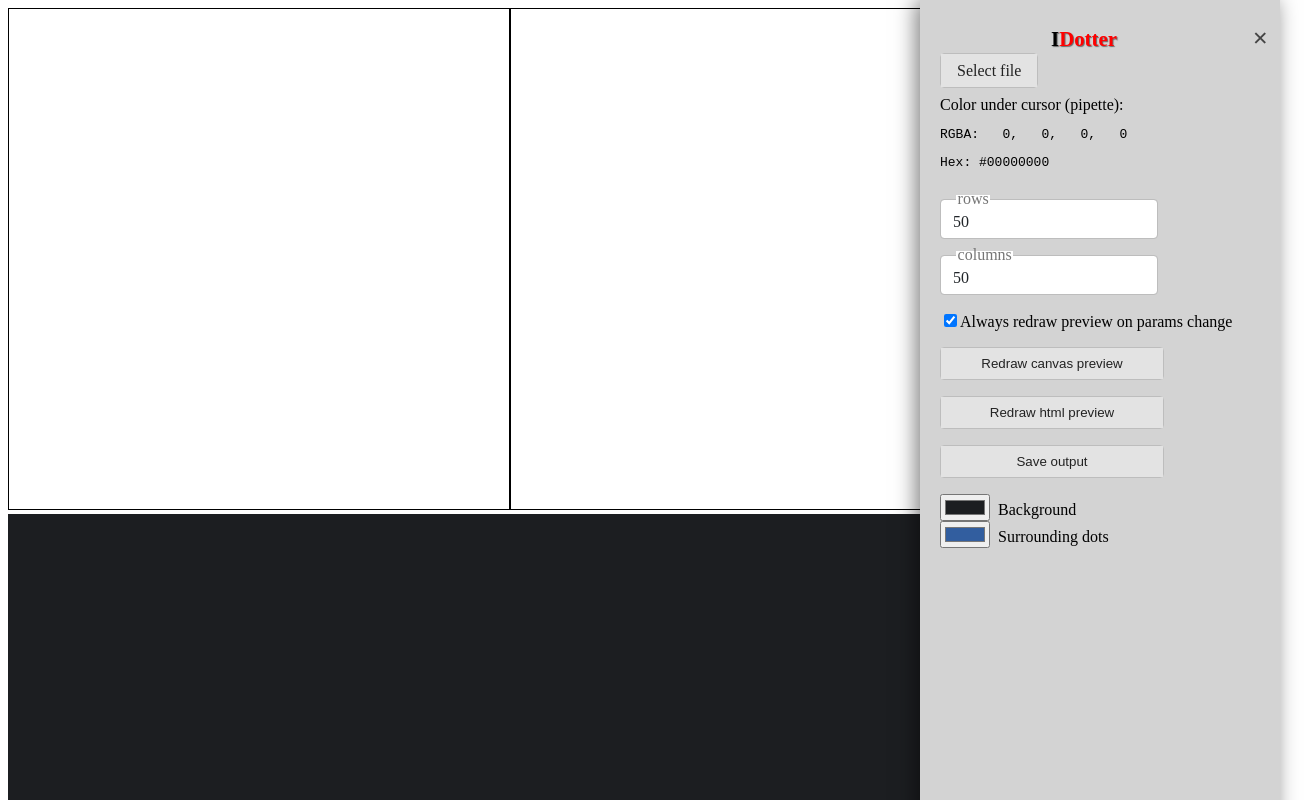
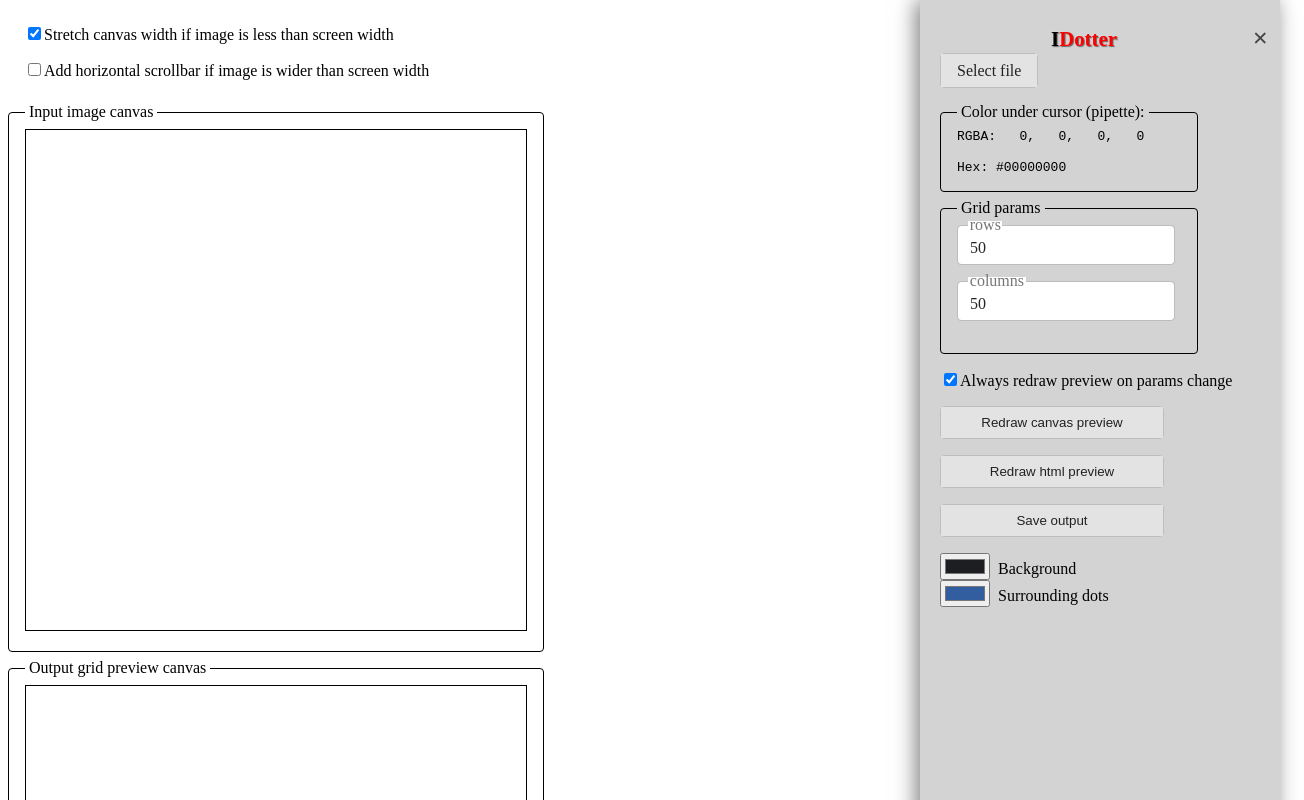
Before and after one commit to VasiliyTemniy/image-dotter, a React (Create React App) app: page / in a window 1280 px wide. Shown: the top 800 px of the page, 1304 px wide, since content can reach past the window. Built offline with nearby package versions, Linux system fonts and the light colour scheme.

Commit message:
add some styles

```diff
--- a/src/App.js
+++ b/src/App.js
@@ -9,6 +9,9 @@ import './styles/nav.css';
 import './styles/button.css';
 import './styles/input.css';
 import './styles/notification.css';
+import './styles/flex.css';
+import './styles/container.css';
+import './styles/main.css';
 import { pipetteHexText, pipetteRGBAText } from './utils/color';
 
 
--- a/src/components/ImageInit.js
+++ b/src/components/ImageInit.js
@@ -1,6 +1,9 @@
-import { useEffect } from 'react';
+import { useEffect, useState } from 'react';
 
 const ImageInit = ({ inputCanvasRef, outputCanvasRef, updatePipetteColor }) => {
+
+  const [stretchCanvas, setStretchCanvas] = useState(true);
+  const [screenOverflow, setScreenOverflow] = useState(false);
 
   const topsideStyle = {
     border: '1px solid #000000',
@@ -39,7 +42,45 @@ const ImageInit = ({ inputCanvasRef, outputCanvasRef, updatePipetteColor }) => {
   }, []);
 
   return (
-    <>
+    <div className='container flex column gap-1rem'>
+      <div className='container flex column padding-1rem gap-1rem'>
+        <div className="checkbox-input">
+          <input
+            id="stretch-canvas"
+            type="checkbox"
+            name="stretch-canvas"
+            className="checkbox-input__field"
+            checked={stretchCanvas}
+            onChange={(e) => setStretchCanvas(e.target.checked)}
+          />
+          <label
+            htmlFor="stretch-canvas"
+            className="checkbox-input__label"
+          >
+            Stretch canvas width if image is less than screen width
+          </label>
+        </div>
+        <div className="checkbox-input">
+          <input
+            id="screen-overflow"
+            type="checkbox"
+            name="screen-overflow"
+            className="checkbox-input__field"
+            checked={screenOverflow}
+            onChange={(e) => setScreenOverflow(e.target.checked)}
+          />
+          <label
+            htmlFor="screen-overflow"
+            className="checkbox-input__label"
+          >
+            Add horizontal scrollbar if image is wider than screen width
+          </label>
+        </div>
+      </div>
+      <div className='container padding-1rem border-black-1px width-fit-content bg-white'>
+        <div className='title'>
+          Input image canvas
+        </div>
         <canvas
           id="input-canvas"
           width="500"
@@ -49,6 +90,11 @@ const ImageInit = ({ inputCanvasRef, outputCanvasRef, updatePipetteColor }) => {
         >
           Your browser does not support the HTML5 canvas tag.
         </canvas>
+      </div>
+      <div className='container padding-1rem border-black-1px width-fit-content bg-white'>
+        <div className='title'>
+          Output grid preview canvas
+        </div>
         <canvas
           id="output-canvas"
           width="500"
@@ -58,7 +104,8 @@ const ImageInit = ({ inputCanvasRef, outputCanvasRef, updatePipetteColor }) => {
         >
           Your browser does not support the HTML5 canvas tag.
         </canvas>
-    </>
+      </div>
+    </div>
   );
 };
 
--- a/src/components/Menu.js
+++ b/src/components/Menu.js
@@ -78,8 +78,8 @@ const Menu = ({
               className="file-input__field"
             />
           </li>
-          <li className="color-info">
-            <div>Color under cursor (pipette):</div>
+          <li className="container flex column gap-1rem bg-lightgray padding-1rem border-black-1px margin-v-1rem" style={{ width: '14rem', marginTop: '2rem' }}>
+            <div className='title'>Color under cursor (pipette):</div>
             <div id="color-rgba" style={{ fontFamily: 'monospace' }} ref={pipetteRGBARef}>
               <pre>
                 RGBA:   0,   0,   0,   0
@@ -91,7 +91,9 @@ const Menu = ({
               </pre>
             </div>
           </li>
-          <li className="text-input text-input_floating">
+          <li className="container bg-lightgray padding-1rem border-black-1px margin-v-1rem" style={{ width: '14rem' }}>
+            <div className='title'>Grid params</div>
+            <div className="text-input text-input_floating">
               <label
                 htmlFor="rows-input"
                 className="text-input__label"
@@ -106,8 +108,8 @@ const Menu = ({
                 value={rowsCount}
                 onChange={(e) => updateRowsCount(e.target.value)}
               />
-          </li>
-          <li className="text-input text-input_floating">
+            </div>
+            <div className="text-input text-input_floating">
               <label
                 htmlFor="columns-input"
                 className="text-input__label"
@@ -122,6 +124,7 @@ const Menu = ({
                 value={columnsCount}
                 onChange={(e) => updateColumnsCount(e.target.value)}
               />
+            </div>
           </li>
           <li>
             <input
--- a/src/components/Notification.js
+++ b/src/components/Notification.js
@@ -3,6 +3,7 @@ const Notification = ({ message , type, shown }) => {
   const style = {
     borderColor: type === 'error' ? 'red' : 'green',
     opacity: shown ? 1 : 0,
+    top: shown ? '1rem' : '-5rem'
   };
 
   return <div id="notification" style={style}>{message}</div>;
--- /dev/null
+++ b/src/styles/container.css
@@ -0,0 +1,51 @@
+.container {
+  width: 100%;
+  height: 100%;
+  position: relative;
+}
+
+.container.width-fit-content {
+  width: fit-content;
+}
+
+.container.no-overflow {
+  overflow: hidden;
+}
+
+.container.padding-1rem {
+  padding: 1rem;
+}
+
+.container.padding-05rem {
+  padding: 0.5rem;
+}
+
+.container.margin-1rem {
+  margin: 1rem;
+}
+
+.container.margin-v-1rem {
+  margin: 1rem 0;
+}
+
+.container.border-black-1px {
+  border: 1px solid black;
+  border-radius: 0.25rem;
+}
+
+.container > .title {
+  position: absolute;
+  top: -0.6rem;
+  padding: 0 0.25rem;
+  left: 1rem;
+}
+
+.container.bg-white,
+.container.bg-white > .title {
+  background: white;
+}
+
+.container.bg-lightgray,
+.container.bg-lightgray > .title {
+  background: lightgray;
+}
--- /dev/null
+++ b/src/styles/flex.css
@@ -0,0 +1,28 @@
+.container.flex {
+  display: flex;
+}
+
+.container.flex.column {
+  flex-direction: column;
+}
+
+.container.flex.wrap {
+  flex-wrap: wrap;
+}
+
+.container.flex.center {
+  justify-content: center;
+  align-items: center;
+}
+
+.container.flex.gap-1rem {
+  gap: 1rem;
+}
+
+.container.flex.gap-2rem {
+  gap: 2rem;
+}
+
+.container.padding-1rem {
+  padding: 1rem;
+}
--- /dev/null
+++ b/src/styles/main.css
@@ -0,0 +1,3 @@
+pre {
+  margin: 0;
+}
--- a/src/styles/notification.css
+++ b/src/styles/notification.css
@@ -9,6 +9,6 @@
   border-radius: 0.5rem;
   padding: 1rem;
   transform: translateX(-50%);
-  transition: opacity 0.5s ease-in-out;
+  transition: opacity 0.5s ease-in-out, top 0.5s ease-in-out;
   box-shadow:4px 4px 20px 0px rgba(0,0,0, 0.5);
 }
```
Lines whose indentation alone changed are shown as unchanged.
